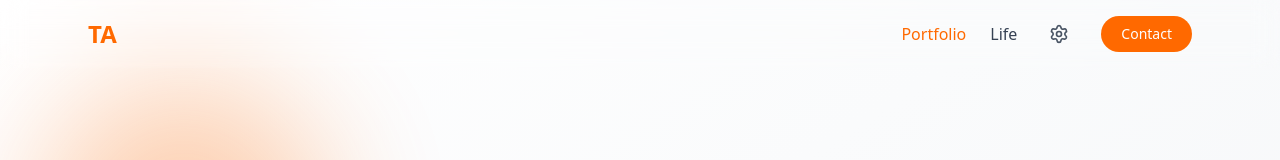
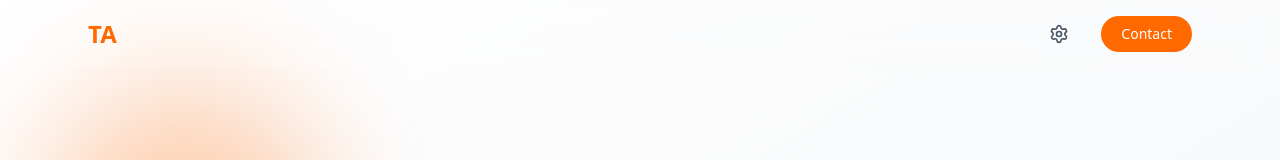
Before and after one commit to tundeao/portfolio, a React (Vite) app in the folder website-proto/: page / in a window 1280 px wide. Shown: the top 160 px of the page. Built offline with nearby package versions, Linux system fonts and the light colour scheme.

Commit message:
changes to monotone accent colors for light/dark mode

```diff
--- a/website-proto/index.html
+++ b/website-proto/index.html
@@ -4,7 +4,7 @@
     <meta charset="UTF-8" />
     <link rel="icon" type="image/svg+xml" href="/vite.svg" />
     <meta name="viewport" content="width=device-width, initial-scale=1.0" />
-    <title>website-proto</title>
+    <title>Tunde Araba-Owoyele</title>
   </head>
   <body>
     <div id="root"></div>
--- a/website-proto/src/components/layout/NavBar.jsx
+++ b/website-proto/src/components/layout/NavBar.jsx
@@ -16,8 +16,8 @@ export const NavBar = ({ currentPage, setCurrentPage }) => {
   }, []);
 
   const navLinks = [
-    { id: 'main', label: 'Portfolio' },
-    { id: 'life', label: 'Life' },
+    // { id: 'main', label: 'Portfolio' },
+    // { id: 'life', label: 'Life' },
   ];
 
   return (
--- a/website-proto/src/context/ThemeContext.jsx
+++ b/website-proto/src/context/ThemeContext.jsx
@@ -22,7 +22,7 @@ const accentColors = {
   },
   gray: {
     light: { bg: 'bg-gray-800', bgHover: 'hover:bg-gray-900', bgLight: 'bg-gray-200', bgLight2: 'bg-gray-100', text: 'text-gray-800', textDark: 'text-gray-900', border: 'border-gray-400', borderLight: 'border-gray-300', shadow: 'hover:shadow-gray-500/25', gradient: 'from-gray-600 to-gray-800', dot: 'bg-gray-600' },
-    dark: { bg: 'bg-gray-300', bgHover: 'hover:bg-gray-200', bgLight: 'bg-gray-300/20', bgLight2: 'bg-gray-300/10', text: 'text-gray-300', textDark: 'text-gray-200', border: 'border-gray-500', borderLight: 'border-gray-600', shadow: 'hover:shadow-gray-400/25', gradient: 'from-gray-400 to-gray-600', dot: 'bg-gray-400' }
+    dark: { bg: 'bg-gray-950', bgHover: 'hover:bg-gray-200', bgLight: 'bg-gray-600/20', bgLight2: 'bg-gray-500/10', text: 'text-gray-100', textDark: 'text-white', border: 'border-gray-500', borderLight: 'border-gray-600', shadow: 'hover:shadow-gray-400/25', gradient: 'from-gray-400 to-gray-600', dot: 'bg-gray-400' }
   }
 };
 
```
